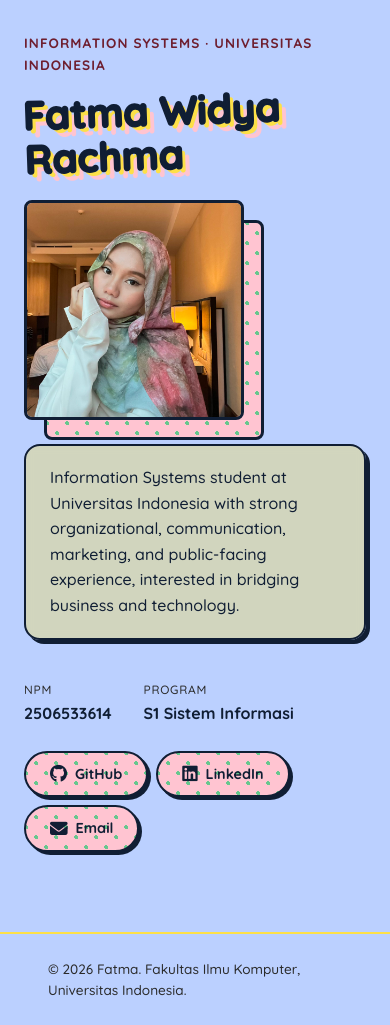
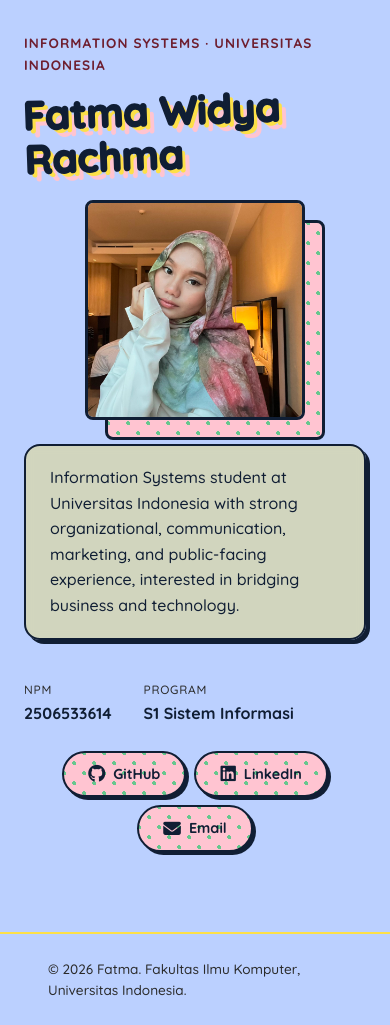
Before and after one commit to fatmawidya/myportofolio, a Django app: page / in a window 390 px wide. Shown: the part 134-1159 px from the top of the page. Run offline with Django 5.2, Linux system fonts and the light colour scheme.

Commit message:
perbarui tampilan hero section, tombol sosmed, dan border footer

```diff
--- a/static/css/style.css
+++ b/static/css/style.css
@@ -268,9 +268,11 @@ h1, .brand {
 
     .hero-photo {
         max-width: 220px;
+        margin: 0 auto; /* Biar posisi fotonya pas di tengah layar HP */
     }
 
     .social-links {
-        justify-content: flex-start;
+        justify-content: center; /* bikin tombol sosmed rapi di tengah */
+        flex-wrap: wrap;         /* mencegah tombol meluber keluar layar */
     }
 }
```
